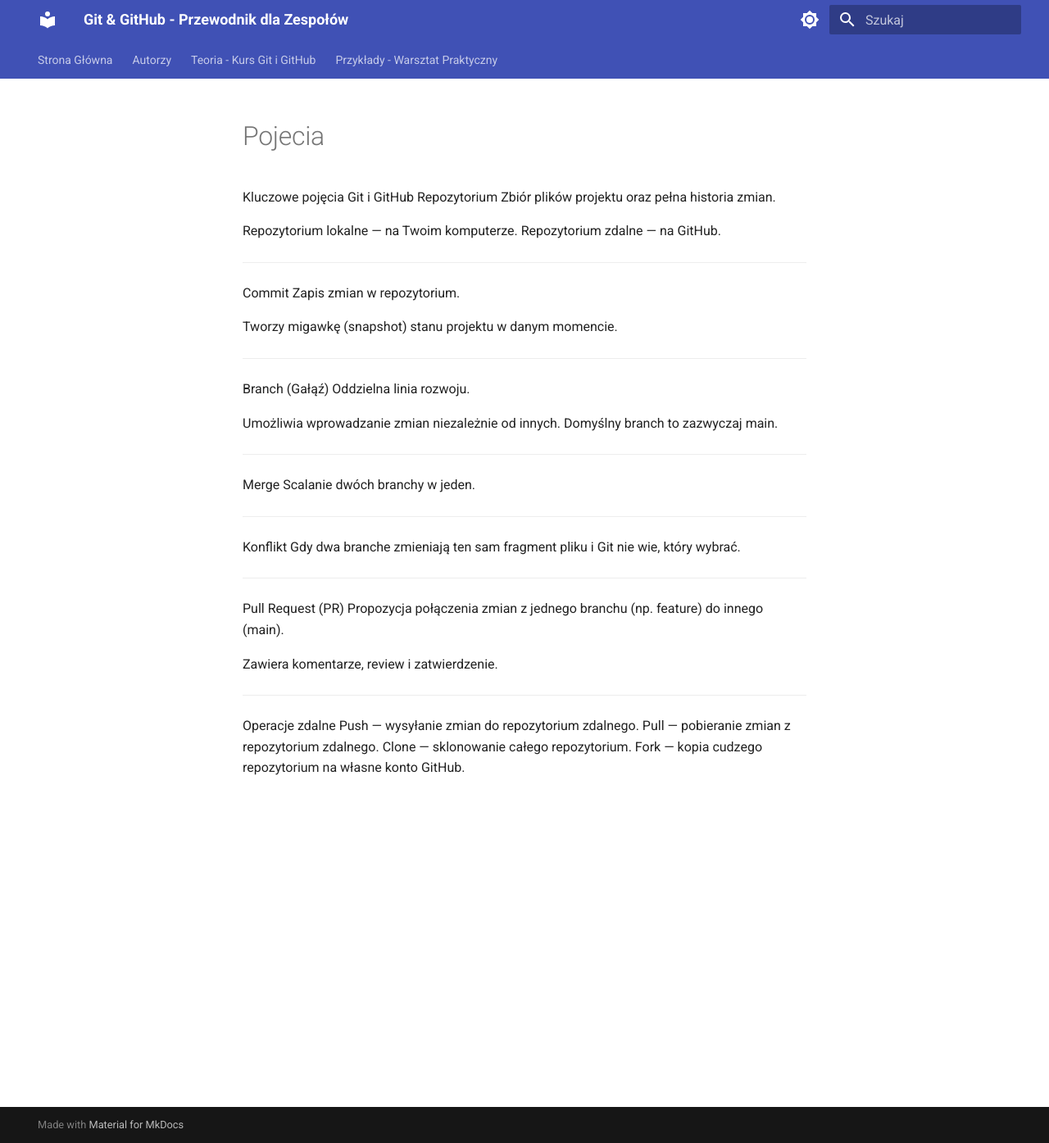
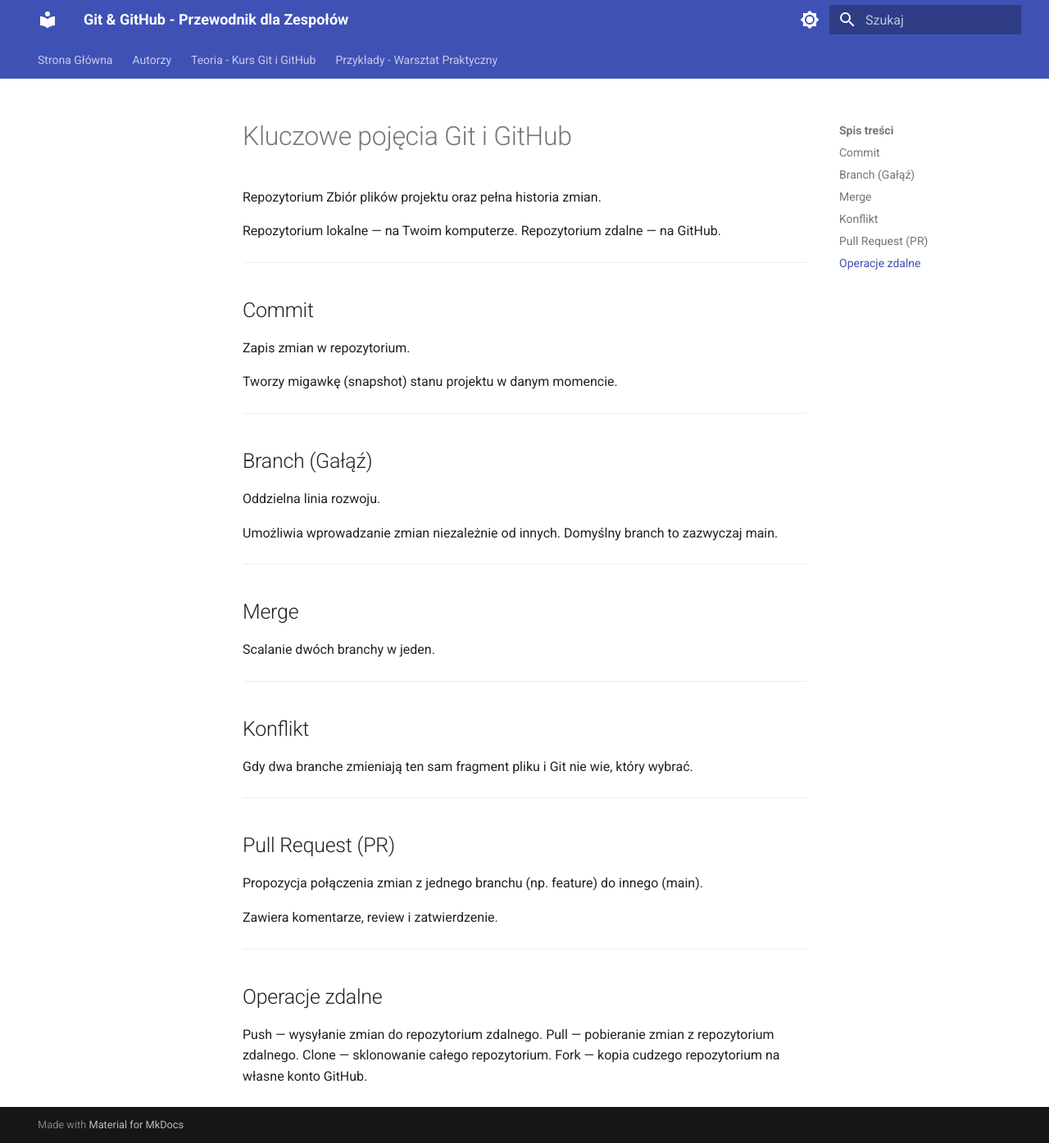
Before and after one commit to Snozlyy11/projekt-git-github-prod, an MkDocs documentation site: the page built from docs/teoria/pojecia.md, in a window 1280 px wide and 1395 px high. Shown: the whole window at 82% size. Built offline with MkDocs 1.6.1 and Material for MkDocs 9.7.7, drawn with Linux system fonts in a browser that asks for light colours.

Commit message:
dodanie brakujących # w pojecia.md

```diff
--- a/docs/teoria/pojecia.md
+++ b/docs/teoria/pojecia.md
@@ -1,4 +1,4 @@
-Kluczowe pojęcia Git i GitHub
+# Kluczowe pojęcia Git i GitHub
 Repozytorium
 Zbiór plików projektu oraz pełna historia zmian.
 
@@ -7,14 +7,14 @@ Repozytorium zdalne — na GitHub.
 
 ---
 
-Commit
+## Commit
 Zapis zmian w repozytorium.
 
 Tworzy migawkę (snapshot) stanu projektu w danym momencie.
 
 ---
 
-Branch (Gałąź)
+## Branch (Gałąź)
 Oddzielna linia rozwoju.
 
 Umożliwia wprowadzanie zmian niezależnie od innych.
@@ -22,24 +22,24 @@ Domyślny branch to zazwyczaj main.
 
 ---
 
-Merge
+## Merge
 Scalanie dwóch branchy w jeden.
 
 ---
 
-Konflikt
+## Konflikt
 Gdy dwa branche zmieniają ten sam fragment pliku i Git nie wie, który wybrać.
 
 ---
 
-Pull Request (PR)
+## Pull Request (PR)
 Propozycja połączenia zmian z jednego branchu (np. feature) do innego (main).
 
 Zawiera komentarze, review i zatwierdzenie.
 
 ---
 
-Operacje zdalne
+## Operacje zdalne
 Push — wysyłanie zmian do repozytorium zdalnego.
 Pull — pobieranie zmian z repozytorium zdalnego.
 Clone — sklonowanie całego repozytorium.
```
